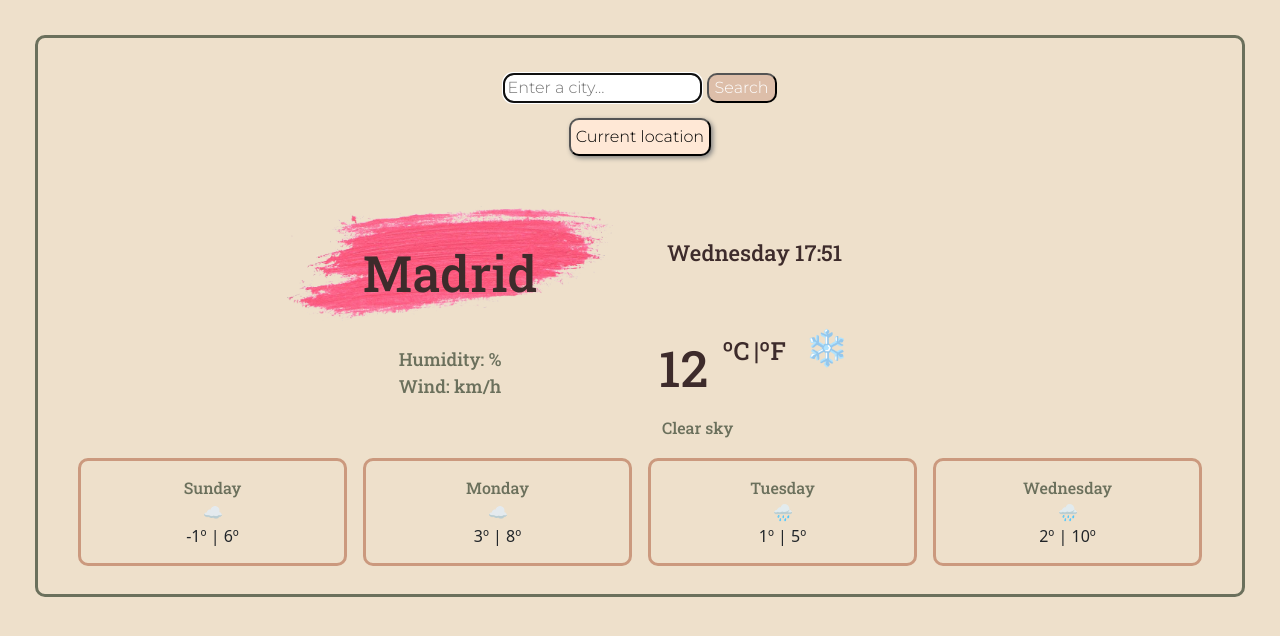
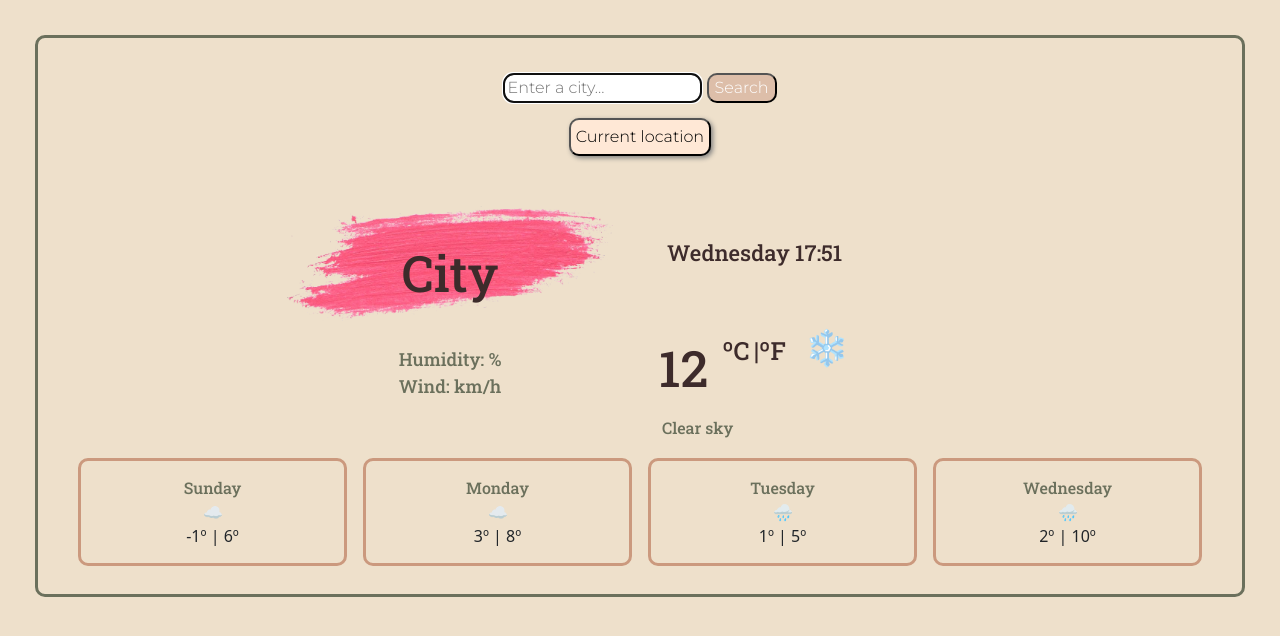
Before and after one commit to guiomarandrino/weather-app, a plain HTML site: page index.html in a window 1280 px wide. Drawn offline with nearby package versions, Linux system fonts and the light colour scheme.

Commit message:
Change city

```diff
--- a/index.html
+++ b/index.html
@@ -46,7 +46,7 @@
       <button id="current-location-button">Current location</button>
       <div class="row justify-content-center">
         <div class="col-4">
-          <span id="city">Madrid</span>
+          <span id="city">City</span>
         </div>
         <div class="col-4">
           <span id="current-date">Saturday<br />20:00</span>
```
